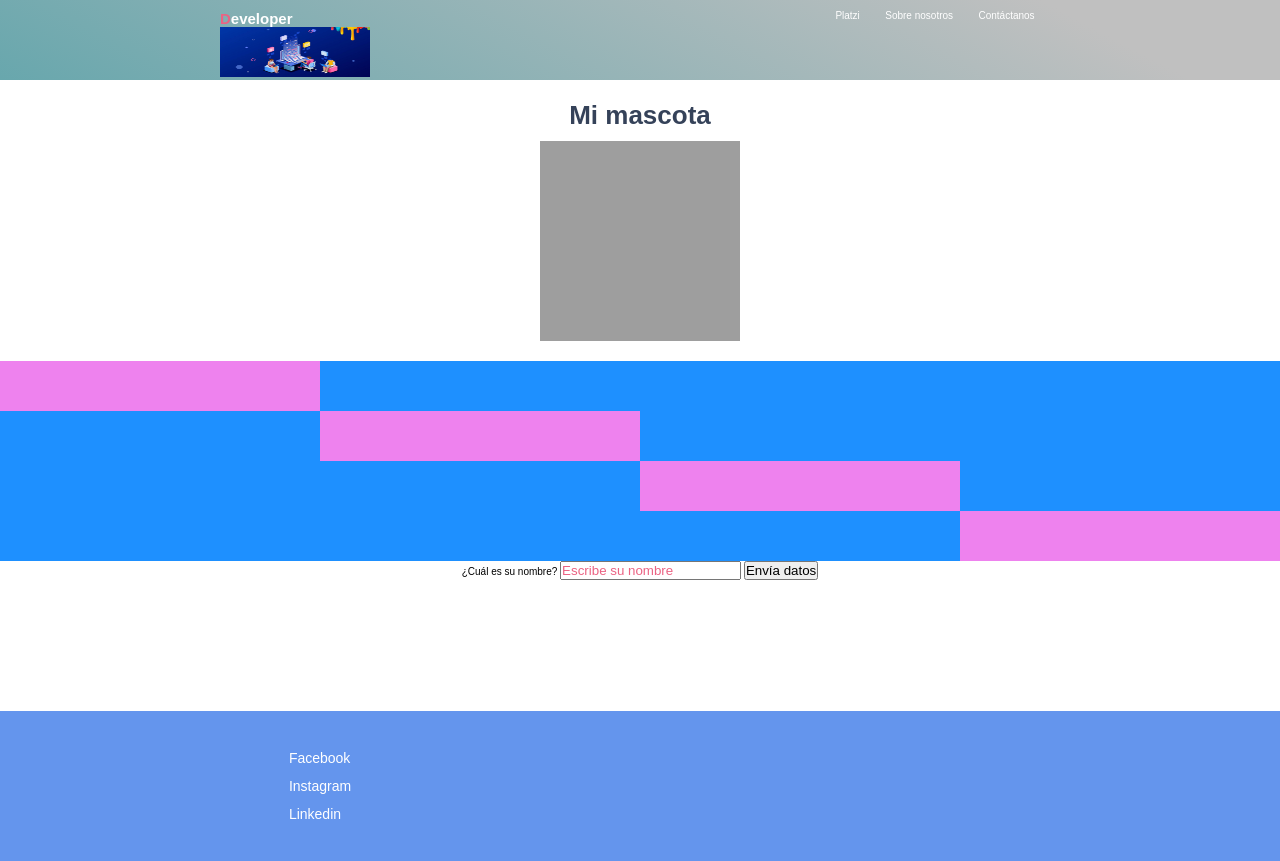
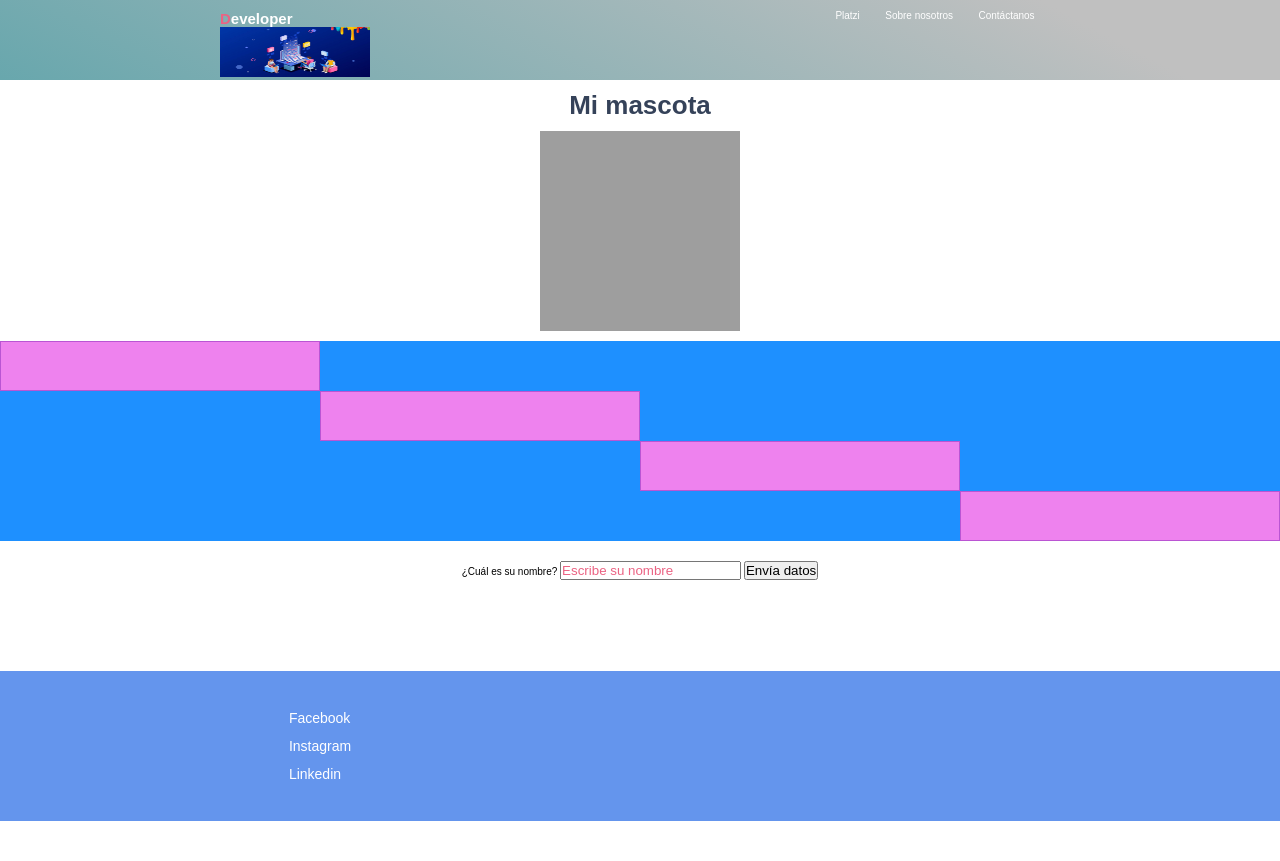
Before and after one commit to dcrisanto/frontend-developer, a plain HTML site: page index.html in a window 1280 px wide. After the commit the page ends 821 px from the top, so only its background shows below. Drawn offline with Linux system fonts and the light colour scheme; grey boxes are pictures that could not be loaded.

Commit message:
border, posicionamiento

```diff
--- a/css/style.css
+++ b/css/style.css
@@ -15,7 +15,6 @@
     width: 100%;
     min-width: 320px;
     height: 80px;
-    padding-top: 10px;
     color: #FFFFFF;
     background: linear-gradient(207.8deg, #C0C0C0 16.69%, #68A7AD 100%);
 }
@@ -23,6 +22,7 @@
 
 .container-header-logo {
     position: relative;
+    top: 10px;
     display: flex;
     flex-direction: column;
 }
@@ -41,6 +41,8 @@
 }
 
 header nav {
+    position: relative; /* utilizar propiedades como top */
+    top: 10px;
     display: flex;
     justify-content: flex-end;
 }
@@ -60,7 +62,8 @@
 .main-section {
     display: flex;
     flex-direction: column;
-    margin-top: 20px;
+    position: relative;
+    top: 10px;
     text-align: center;
 }
 
@@ -78,7 +81,8 @@
 }
 
 article {
-    margin-top: 20px;
+    position: relative;
+    top: 20px;
 }
 
 .container-article {
@@ -91,6 +95,7 @@
 }
 
 .container-article .item {
+    border: 1px solid #BA55D3	;
     background-color: #EE82EE	;
 }
 
@@ -117,6 +122,8 @@
 .secondary-section {
     display: flex;
     height: 150px;
+    position: relative;
+    top: 40px;
     justify-content: space-around;
 }
 
```
